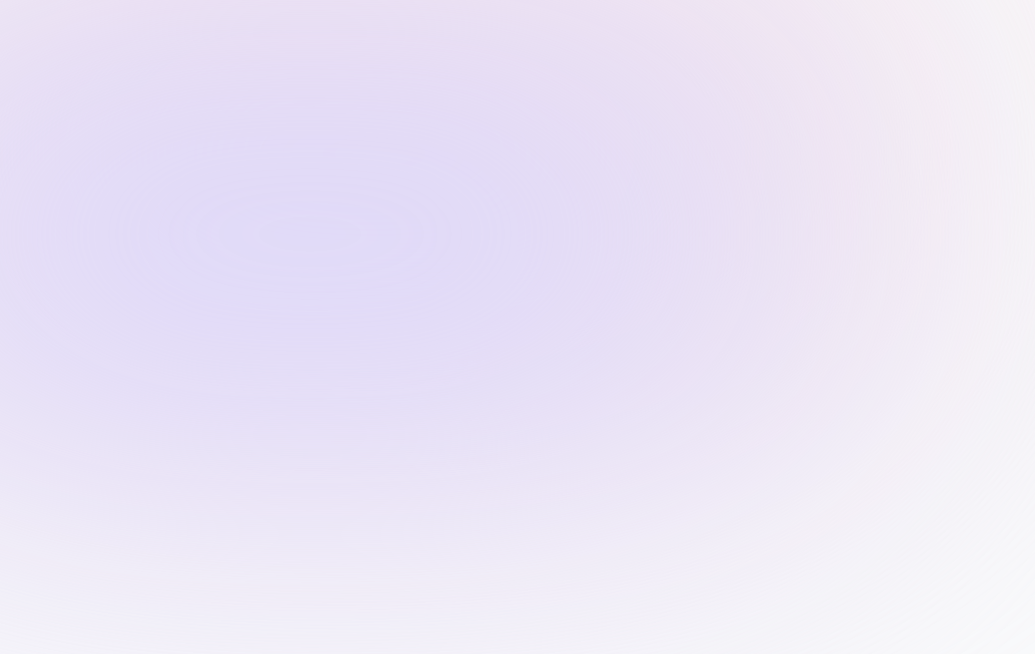
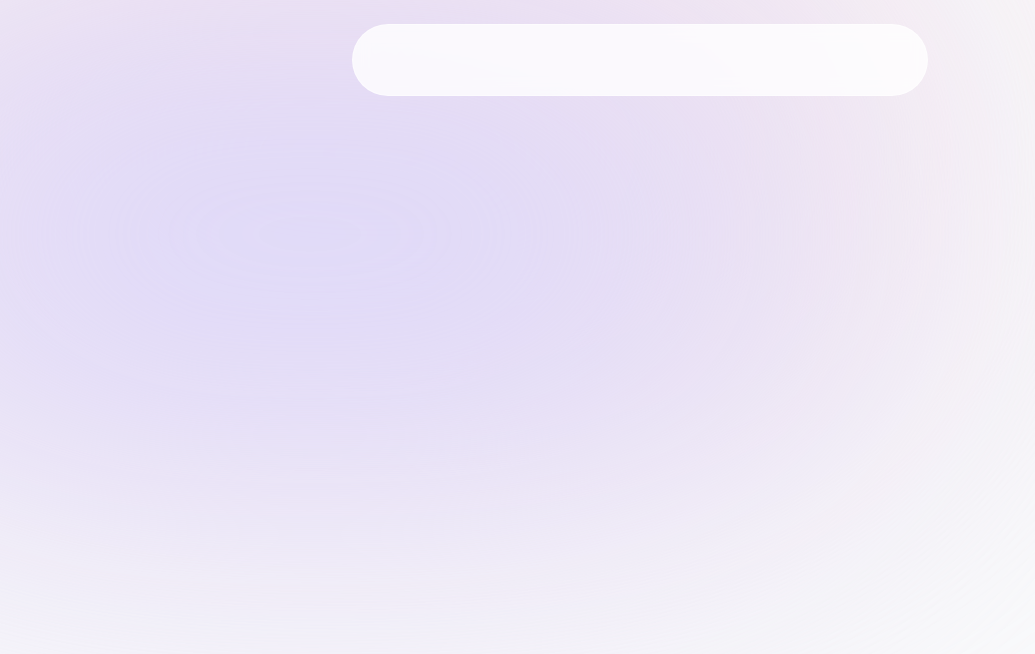
Before and after one commit to namke-dev/portfolio_namke_dev, a Next.js app: page / in a window 1280 px wide. Shown: the top 654 px of the page, without its empty margins (0-1035 px from the left). Built offline with nearby package versions, Linux system fonts and the light colour scheme.

Commit message:
init header component

```diff
--- a/app/layout.tsx
+++ b/app/layout.tsx
@@ -1,3 +1,4 @@
+import Header from "@/components/header";
 import "./globals.css";
 import { Inter } from "next/font/google";
 
@@ -35,6 +36,8 @@
             sm:w-[68.75rem] md:left-[-33rem] lg:left-[-28rem]
             xl:left-[-15rem] 2xl:left-[-5rem]"
         ></div>
+
+        <Header></Header>
         {children}
       </body>
     </html>
--- /dev/null
+++ b/components/header.tsx
@@ -0,0 +1,23 @@
+"use client";
+
+import React from "react";
+import { motion } from "framer-motion";
+
+export default function Header() {
+  return (
+    <header className="z-[999] relative h-[5000px]">
+      <motion.div
+        className="
+        fixed top-0 left-1/2
+        h-[4.5rem] w-full
+        rounded-none
+        border border-white border-opacity-40
+        bg-white bg-opacity-80
+        shadow-black/[0.03] backdrop-blur-[0.5rem]
+        sm:top-6 sm:h-[3.25 rem] sm:w-[36rem] sm:rounded-full"
+        initial={{ y: -100, x: "-50%", opacity: 0 }}
+        animate={{ y: 0, x: "-50%", opacity: 1 }}
+      ></motion.div>
+    </header>
+  );
+}
```
